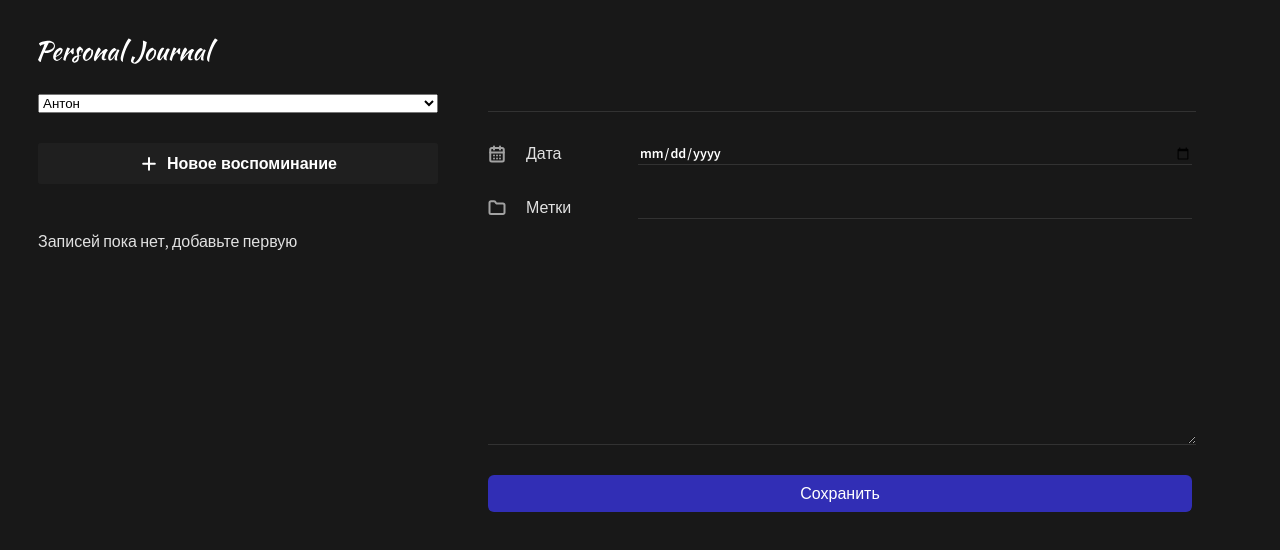
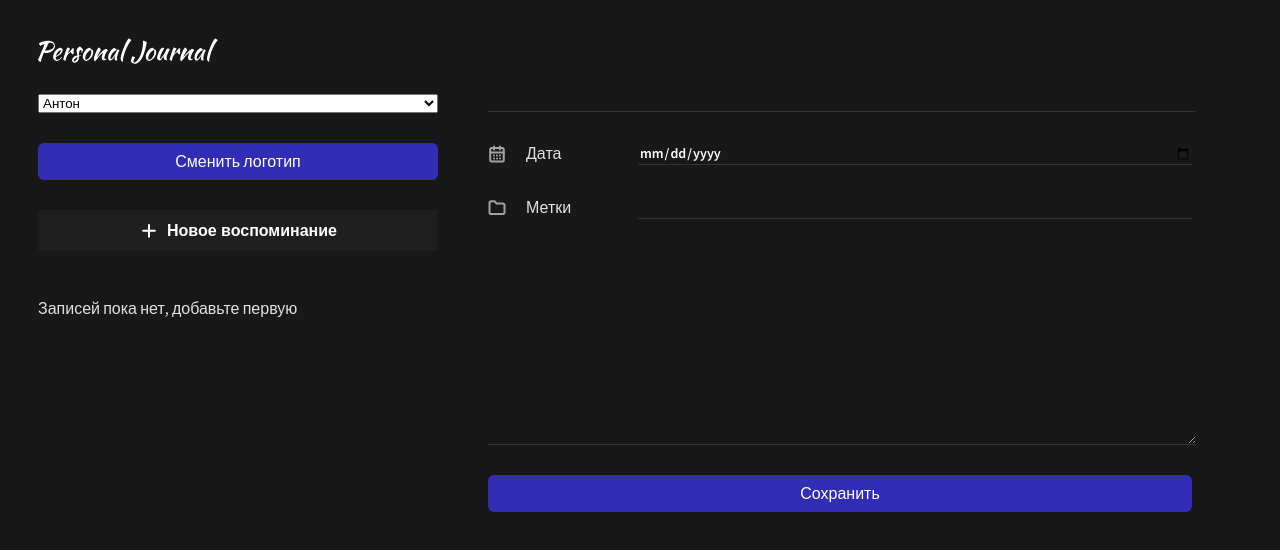
Before and after one commit to AhmedToldiev/Personal-Journal, a React (Vite) app: page / in a window 1280 px wide. Shown: the top 550 px of the page. Built offline with nearby package versions, Linux system fonts and the light colour scheme.

Commit message:
добавил memo и useCallback

```diff
--- a/src/components/Button/Button.jsx
+++ b/src/components/Button/Button.jsx
@@ -1,11 +1,13 @@
-import { useState } from 'react';
-import './Button.css';
+import { memo, useState } from 'react'
+import './Button.css'
 
-function Button({ text, onClick }) {
+function Button({ children, onClick }) {
+	console.log('Button')
 	return (
-		<button className='button accent' onClick={onClick}>{text}</button>
-	);
+		<button className='button accent' onClick={onClick}>
+			{children}
+		</button>
+	)
 }
 
-
-export default Button;
+export default memo(Button)
--- a/src/components/Header/Header.jsx
+++ b/src/components/Header/Header.jsx
@@ -1,11 +1,19 @@
+import { useCallback, useState } from 'react'
+import Button from '../Button/Button'
 import SelectUser from '../SelectUser/SelectUser'
-import styles from './Header.module.css'
+import Logo from '../Logo/Logo'
 
+const logos = ['/logo.svg', '/vite.svg']
 function Header() {
+	const [logoIndex, setLogoIndex] = useState(0)
+	console.log('Header')
+
+	const toglelogo = useCallback(() => setLogoIndex(state => Number(!state)), [])
 	return (
 		<>
-			<img className={styles.logo} src='/logo.svg' alt='Логотип журнала' />
+			<Logo image={logos[0]} />
 			<SelectUser />
+			<Button onClick={toglelogo}>Сменить логотип </Button>
 		</>
 	)
 }
--- a/src/components/JournalForm/JournalForm.jsx
+++ b/src/components/JournalForm/JournalForm.jsx
@@ -101,7 +101,6 @@ function JournalForm({ onSubmit }) {
 					name='tag'
 				/>
 			</div>
-
 			<textarea
 				ref={postRef}
 				onChange={onChange}
@@ -114,8 +113,7 @@ function JournalForm({ onSubmit }) {
 					[styles['invalid']]: !isValid.post,
 				})}
 			></textarea>
-
-			<Button text='Сохранить' />
+			<Button>Сохранить</Button>
 		</form>
 	)
 }
--- /dev/null
+++ b/src/components/Logo/Logo.jsx
@@ -0,0 +1,10 @@
+import { memo } from 'react'
+import styles from './Logo.module.css'
+
+function Logo({ image }) {
+	console.log('Logo')
+
+	return <img className={styles.logo} src={image} alt='Логотип журнала' />
+}
+
+export default memo(Logo)
--- /dev/null
+++ b/src/components/Logo/Logo.module.css
@@ -0,0 +1,3 @@
+.logo {
+	width: 180px;
+}
```
